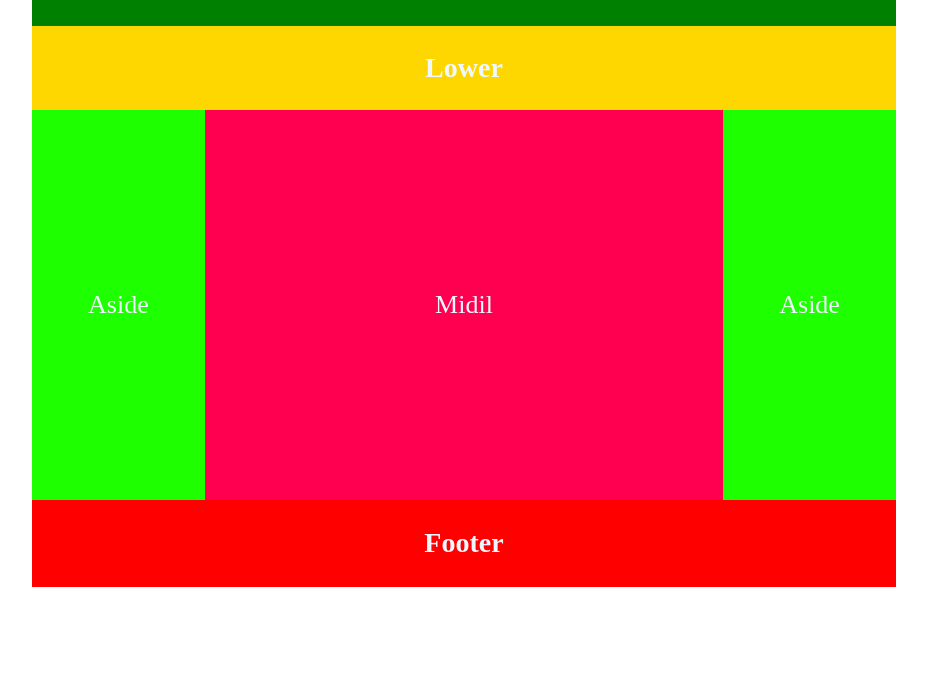
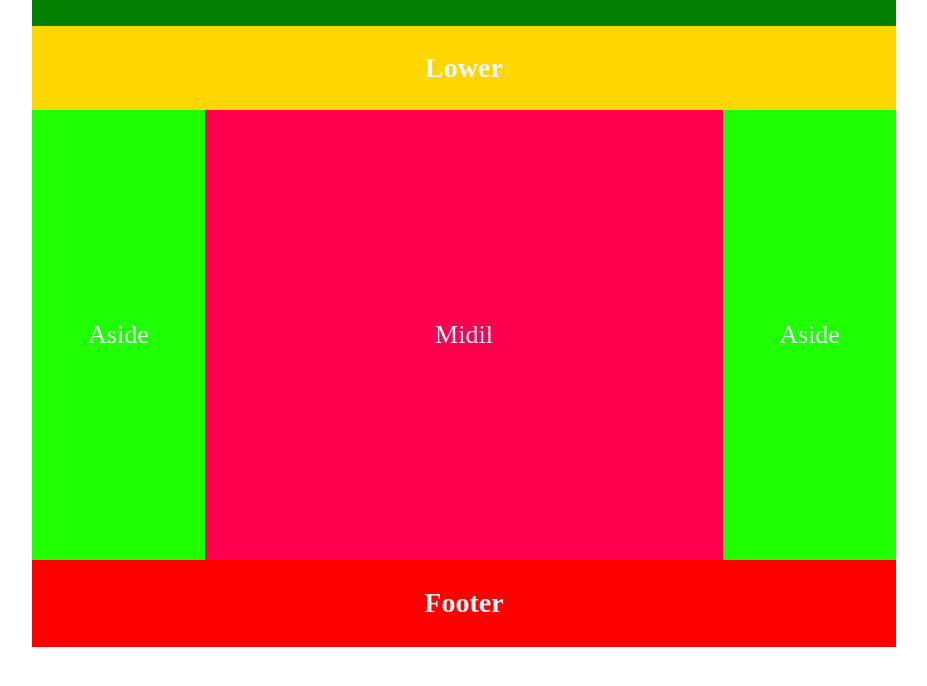
Before and after one commit to developer-tomal/color-respon, a plain HTML site: page index.html in a window 1280 px wide. Shown: the part 74-760 px from the top of the page, without its empty margins (176-1103 px from the left). Drawn offline with Linux system fonts and the light colour scheme.

```diff
--- a/style.css
+++ b/style.css
@@ -41,7 +41,7 @@
 
  .main-1 {
     background-color: rgb(30, 255, 0);
-    padding: 180px 5px;
+    padding: 210px 5px;
     font-size: 26px;
     color: aliceblue;
     text-transform: capitalize;
@@ -49,7 +49,7 @@
 
  .main-2 {
     background-color: rgb(255, 0, 81);
-    padding: 180px 5px;
+    padding: 210px 5px;
     font-size: 26px;
     color: aliceblue;
     text-transform: capitalize;
```
